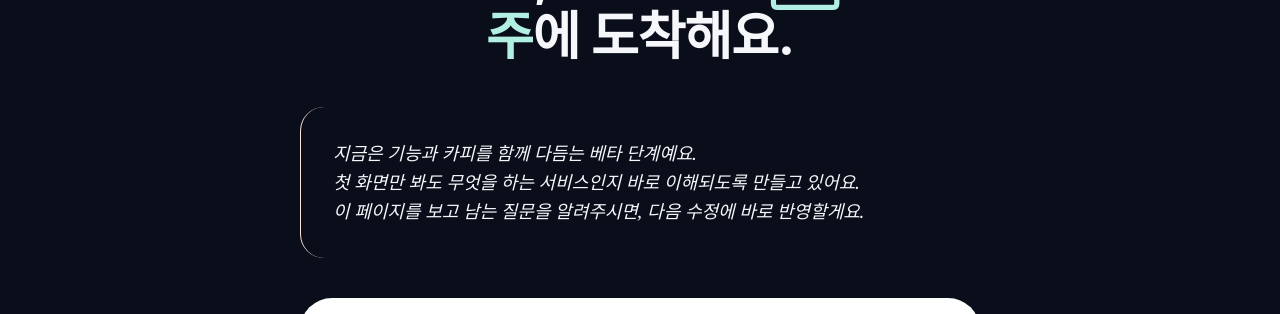
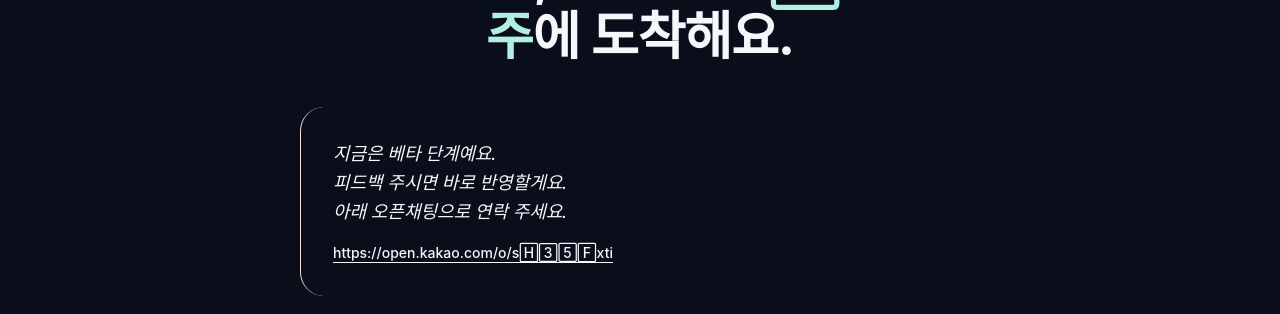
Before and after one commit to scacola/chew-tracking, a React (Vite) app in the folder landing/: page / in a window 1280 px wide. Shown: the part 7680-7994 px from the top of the page. Built offline with nearby package versions, Linux system fonts and the light colour scheme; no server answers; a web font is replaced by a local one.

Commit message:
soften feedback copy

```diff
--- a/landing/src/sections/FinalCTA.tsx
+++ b/landing/src/sections/FinalCTA.tsx
@@ -32,11 +32,21 @@ export function FinalCTA() {
             className="text-body-lg leading-relaxed text-text-on-deep/85"
             style={{ fontFamily: 'var(--font-serif)', fontStyle: 'italic', fontWeight: 400 }}
           >
-            지금은 기능과 카피를 함께 다듬는 베타 단계예요.
+            지금은 베타 단계예요.
             <br />
-            첫 화면만 봐도 무엇을 하는 서비스인지 바로 이해되도록 만들고 있어요.
+            피드백 주시면 바로 반영할게요.
             <br />
-            이 페이지를 보고 남는 질문을 알려주시면, 다음 수정에 바로 반영할게요.
+            아래 오픈채팅으로 연락 주세요.
+          </p>
+          <p className="mt-4 text-body-sm text-text-on-deep/75">
+            <a
+              href="https://open.kakao.com/o/sH35Fxti"
+              target="_blank"
+              rel="noreferrer"
+              className="font-medium underline underline-offset-4 hover:text-text-on-deep"
+            >
+              https://open.kakao.com/o/sH35Fxti
+            </a>
           </p>
         </div>
 
```
